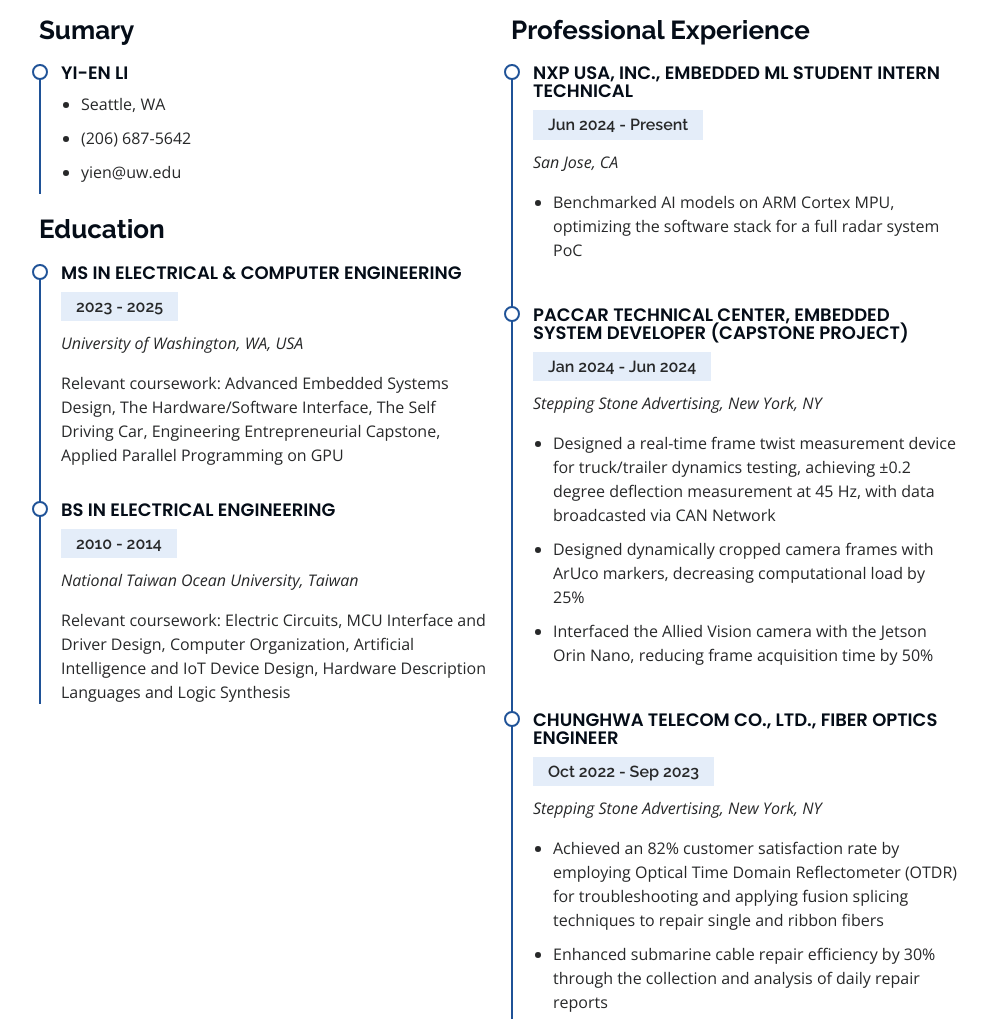
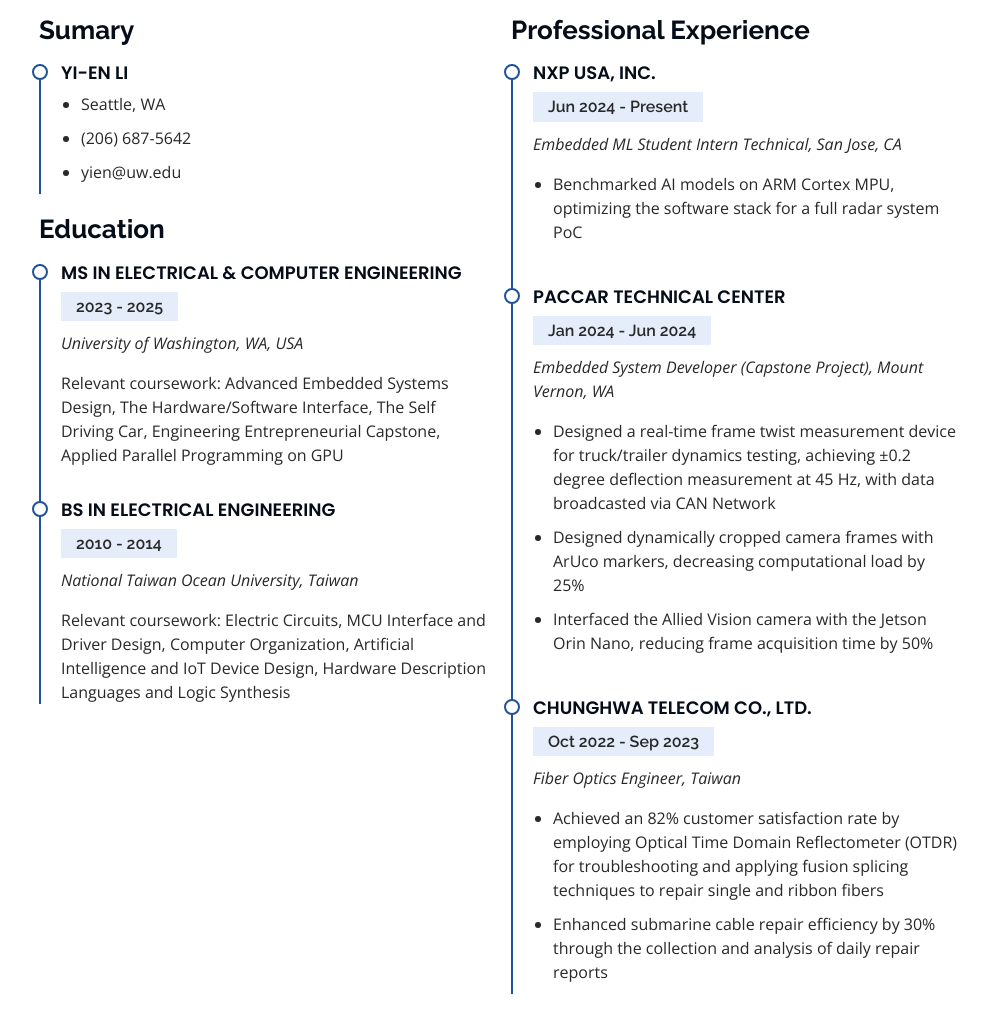
Before and after one commit to ian0829/ian0829.github.io, a plain HTML site: page index.html in a window 1280 px wide. Shown: the part 2140-3159 px from the top of the page, without its empty margins (291-1278 px from the left). Drawn offline with nearby package versions, Linux system fonts and the light colour scheme.

Commit message:
update location in Resume

```diff
--- a/index.html
+++ b/index.html
@@ -280,17 +280,17 @@
           <div class="col-lg-6" data-aos="fade-up" data-aos-delay="100">
             <h3 class="resume-title">Professional Experience</h3>
             <div class="resume-item">
-              <h4>NXP USA, Inc., Embedded ML Student Intern Technical</h4>
+              <h4>NXP USA, Inc.</h4>
               <h5>Jun 2024 - Present</h5>
-              <p><em>San Jose, CA </em></p>
+              <p><em>Embedded ML Student Intern Technical, San Jose, CA </em></p>
               <ul>
                 <li>Benchmarked AI models on ARM Cortex MPU, optimizing the software stack for a full radar system PoC</li>
               </ul>
             </div>
             <div class="resume-item">
-              <h4>PACCAR Technical Center, Embedded System Developer (Capstone Project)</h4>
+              <h4>PACCAR Technical Center</h4>
               <h5>Jan 2024 - Jun 2024</h5>
-              <p><em>Stepping Stone Advertising, New York, NY</em></p>
+              <p><em>Embedded System Developer (Capstone Project), Mount Vernon, WA</em></p>
               <ul>
                 <li>Designed a real-time frame twist measurement device for truck/trailer dynamics testing, achieving ±0.2 degree deflection measurement at 45 Hz, with data broadcasted via CAN Network</li>
                 <li>Designed dynamically cropped camera frames with ArUco markers, decreasing computational load by 25%</li>
@@ -298,9 +298,9 @@
               </ul>
             </div>
             <div class="resume-item">
-              <h4>Chunghwa Telecom Co., Ltd., Fiber Optics Engineer</h4>
+              <h4>Chunghwa Telecom Co., Ltd.</h4>
               <h5>Oct 2022 - Sep 2023</h5>
-              <p><em>Stepping Stone Advertising, New York, NY</em></p>
+              <p><em>Fiber Optics Engineer, Taiwan</em></p>
               <ul>
                 <li>Achieved an 82% customer satisfaction rate by employing Optical Time Domain Reflectometer (OTDR) for troubleshooting and applying fusion splicing techniques to repair single and ribbon fibers</li>
                 <li> Enhanced submarine cable repair efficiency by 30% through the collection and analysis of daily repair reports</li>
```
